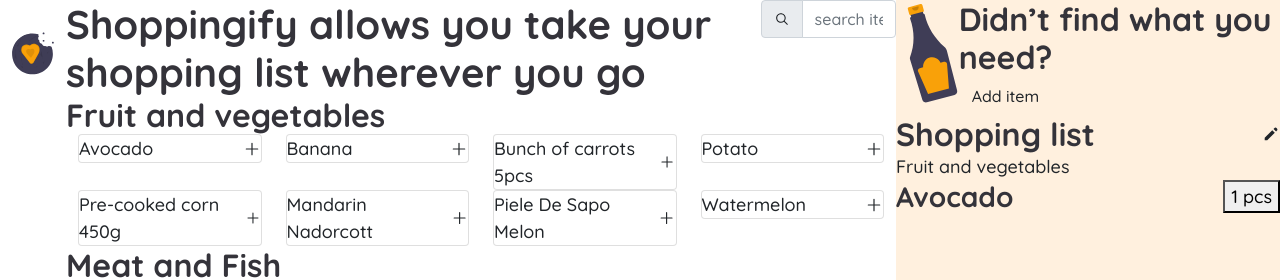
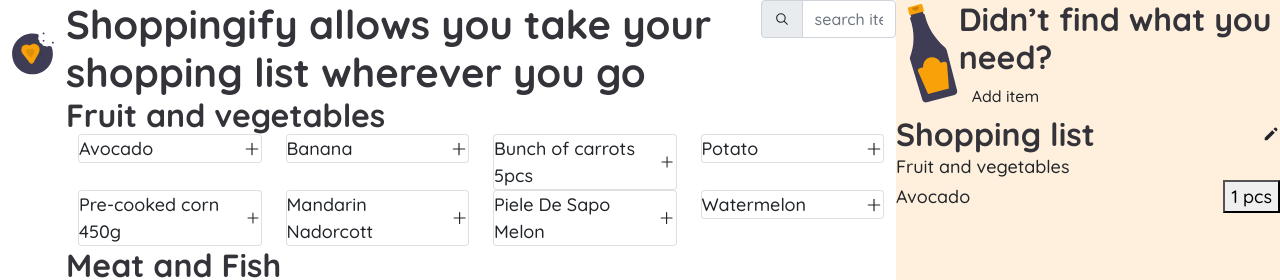
Before and after one commit to nkp1111/shoppingify-master, a React (Create React App) app: page / in a window 1280 px wide. Both pictures are taken after a click on the icon 251 px from the left and 148 px from the top of the page. Shown: the top 280 px of the page. Built offline with nearby package versions, Linux system fonts and the light colour scheme.

Commit message:
feat: change cart item status and custom checkbox

```diff
--- a/src/component/Cart/CartItems.js
+++ b/src/component/Cart/CartItems.js
@@ -1,10 +1,15 @@
-import React from 'react'
-import { HiPencil } from 'react-icons/hi'
+import React, { useState, useRef, useEffect } from 'react'
+import { HiPencil, HiCheck } from 'react-icons/hi'
 
 import { foodByCategory } from '../../utils'
 import CartItemControl from './CartItemControl'
+import useGlobalContext from '../../context'
 
 const CartItems = ({ state: { cart, foodItems } }) => {
+
+  const [showEdit, setShowEdit] = useState(false);
+  const headingRef = useRef();
+  const { itemStatusUpdate } = useGlobalContext()
 
   const getCartItem = () => {
     // filter all items to get cart items
@@ -22,28 +27,57 @@
     return cartItemQtys
   }
 
+  const mapItemToStatus = () => {
+    // return object of items with id as key and status as value
+    const cartItemStatus = {}
+    for (let item of cart.items) {
+      cartItemStatus[item.id] = item.done
+    }
+    return cartItemStatus
+  }
+
+  const cartItemStatus = mapItemToStatus()
   const cartItemQtys = mapItemToQty()
   let cartItemsToShow = getCartItem()
   let cartItemsByCategory = foodByCategory({ foodItems: cartItemsToShow })
   let allCategories = Object.keys(cartItemsByCategory)
 
+  useEffect(() => {
+    headingRef.current.contentEditable = showEdit
+    headingRef.current.focus()
+  }, [showEdit]);
+
   return (
     <section className='main__cart-items w-100'>
       <div className='cart-title d-flex align-items-center justify-content-between'>
-        <h2 className='me-1'>Shopping list</h2>
-        <span><HiPencil className='pencil-icon' /></span>
+        <h2 className='me-1'
+          ref={headingRef}>Shopping list</h2>
+        <span><HiPencil className='pencil-icon'
+          onClick={() => setShowEdit(!showEdit)} /></span>
       </div>
 
       <div className="cart-items">
         {allCategories.map(category => (
           <div key={category}>
             <p className='cart__items-category'>{category}</p>
-            <div className="d-flex flex-column align-items-stretch">
+            <div className="d-flex flex-column">
               {cartItemsByCategory[category].map(item => (
-                <article className='d-flex align-items-center' key={item.id}>
-                  <h3>{item.name}</h3>
+                <div className='d-flex align-items-center' key={item.id}>
+                  {showEdit && (
+                    <div className='position-relative input-holder'>
+                      {/* change single shopping item status  */}
+                      <input type="checkbox" id={`done-${item.id}`} className='visually-hidden'
+                        onChange={(e) => itemStatusUpdate(item.id, !cartItemStatus[item.id])} />
+                      {/* custom checkbox  */}
+                      <span className='fake-input'>
+                        <HiCheck className='check-icon' />
+                      </span>
+                    </div>
+                  )}
+                  <label htmlFor={`done-${item.id}`}
+                    className={`${cartItemStatus[item.id] && "text-decoration-line-through"}`}>{item.name}</label>
                   <CartItemControl item={item} qtys={cartItemQtys} />
-                </article>
+                </div>
               ))}
             </div>
           </div>
--- a/src/component/Cart/cart.css
+++ b/src/component/Cart/cart.css
@@ -10,3 +10,24 @@
   width: 15rem;
   max-width: none;
 }
+
+/* cart items  */
+/* custom check box  */
+.cart-items input[type="checkbox"]+span {
+  display: block;
+  width: 1.5rem;
+  height: 1.5rem;
+  background: var(--white);
+
+  border-radius: 5px;
+  border: 3px solid var(--bright-yellow);
+}
+
+.check-icon {
+  display: none;
+}
+
+.cart-items input[type="checkbox"]:checked+span .check-icon {
+  display: block;
+  color: var(--bright-yellow);
+}
--- a/src/context/index.js
+++ b/src/context/index.js
@@ -42,6 +42,11 @@
     dispatch({ type: "REMOVE_CART_ITEM", payload: id })
   }
 
+  const itemStatusUpdate = (id, newStatus) => {
+    // change item status complete to not with id
+    dispatch({ type: "CART_ITEM_STATUS", payload: { id, newStatus } })
+  }
+
   useEffect(() => {
     // add shoppingList to local storage and update
     if (!localStorage.getItem("shoppingList")) {
@@ -81,6 +86,7 @@
         addItemToCart,
         updateItemQuantity,
         removeCartItem,
+        itemStatusUpdate,
       }}>
       {children}
     </AppContext.Provider>
--- a/src/reducer/index.js
+++ b/src/reducer/index.js
@@ -28,7 +28,8 @@
         name: payload.name,
         category: payload.category,
         pieces: "1",
-        id: payload.id
+        id: payload.id,
+        done: false
       }
       const newCart = { ...state.cart, items: [...cartItems, newItem] }
       return { ...state, cart: newCart }
@@ -50,6 +51,16 @@
     return { ...state, cart: { ...oldCart, items: [...restItems] } }
   }
 
+  if (type === "CART_ITEM_STATUS") {
+    const { id, newStatus } = payload
+    let oldCart = state.cart
+    const itemToUpdate = oldCart.items.filter(item => item.id === id)[0]
+    console.log(itemToUpdate)
+    const restItems = oldCart.items.filter(item => item.id !== id)
+    itemToUpdate.done = newStatus
+    return { ...state, cart: { ...oldCart, items: [...restItems, itemToUpdate] } }
+  }
+
   return state
 }
 
```
